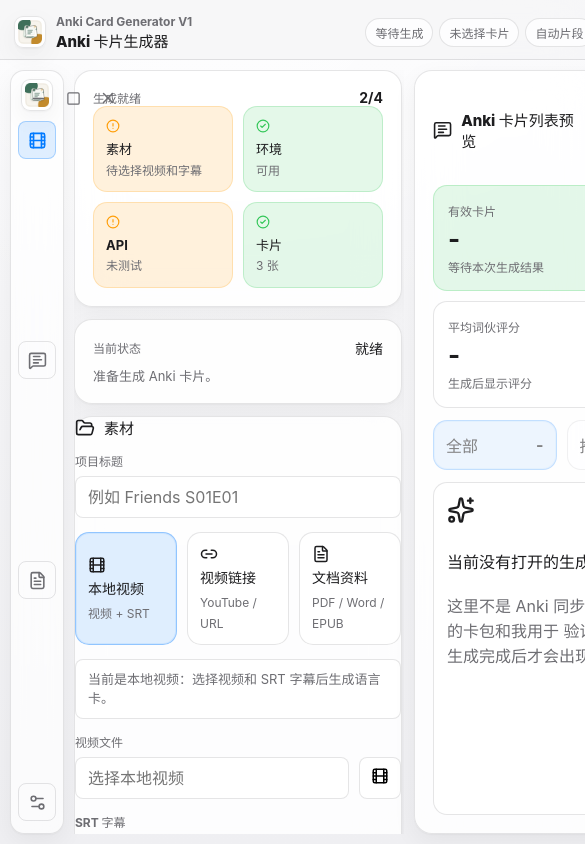
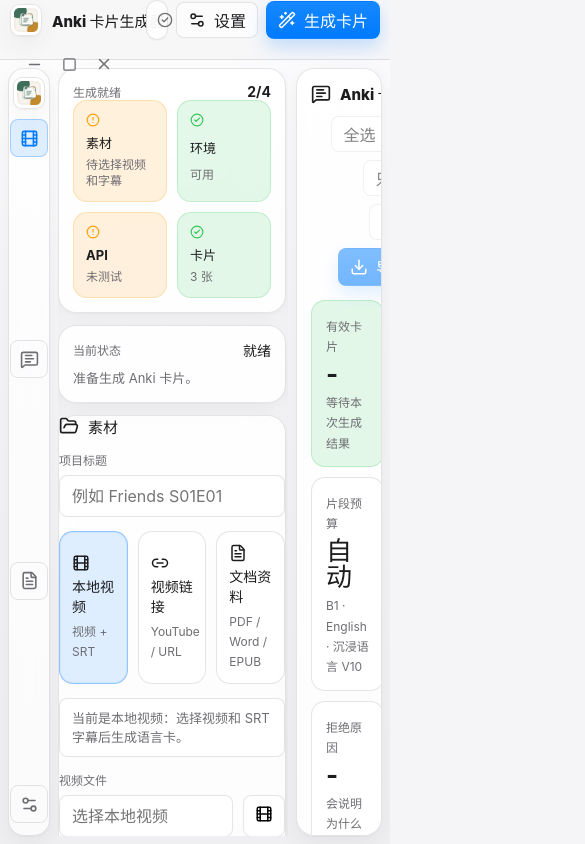
Before and after one commit to zixuanzhou0-ai/Anki-card-generator, a React (Vite) app: page / in a window 390 px wide. Shown: the top 844 px of the page, 585 px wide, since content can reach past the window. Built offline with nearby package versions, Linux system fonts and the light colour scheme.

Commit message:
Fix desktop responsive layout

```diff
--- a/src/app.css
+++ b/src/app.css
@@ -73,7 +73,7 @@
 
 body {
   margin: 0;
-  min-width: 1120px;
+  min-width: 0;
   background: var(--bg);
 }
 
@@ -120,9 +120,9 @@
   position: relative;
   z-index: 20;
   display: grid;
-  grid-template-columns: auto 1fr auto;
-  align-items: center;
-  gap: 18px;
+  grid-template-columns: minmax(180px, auto) minmax(0, 1fr) auto;
+  align-items: center;
+  gap: 12px;
   height: var(--topbar-h);
   padding: 0 16px 0 14px;
   border-bottom: 1px solid var(--line);
@@ -187,6 +187,7 @@
   display: inline-flex;
   align-items: center;
   gap: 8px;
+  min-width: 0;
   max-width: min(520px, 46vw);
   padding: 7px 12px;
   color: var(--muted);
@@ -194,6 +195,13 @@
   border-radius: 999px;
   background: var(--surface-raised);
   box-shadow: 0 1px 1px rgba(0, 0, 0, 0.03);
+}
+
+.status-chip span {
+  min-width: 0;
+  overflow: hidden;
+  text-overflow: ellipsis;
+  white-space: nowrap;
 }
 
 .status-chip strong {
@@ -207,6 +215,7 @@
 
 .topbar-actions {
   display: inline-flex;
+  min-width: 0;
   align-items: center;
   justify-content: flex-end;
   gap: 8px;
@@ -275,7 +284,7 @@
 
 .desktop-workspace {
   display: grid;
-  grid-template-columns: 58px minmax(320px, 370px) minmax(620px, 1fr);
+  grid-template-columns: 58px minmax(300px, 370px) minmax(0, 1fr);
   gap: 14px;
   height: calc(100vh - var(--topbar-h));
   padding: 14px;
@@ -311,6 +320,7 @@
   justify-content: center;
   gap: 8px;
   min-height: 36px;
+  white-space: nowrap;
   border: 1px solid var(--line);
   border-radius: var(--radius-xs);
   font-weight: 690;
@@ -435,6 +445,7 @@
 
 .panel-heading {
   display: flex;
+  min-width: 0;
   align-items: center;
   gap: 9px;
   color: var(--text);
@@ -442,9 +453,13 @@
 
 .panel-heading h3 {
   margin: 0;
+  min-width: 0;
+  overflow: hidden;
   font-size: 15px;
   font-weight: 760;
   letter-spacing: 0;
+  text-overflow: ellipsis;
+  white-space: nowrap;
 }
 
 .label,
@@ -949,8 +964,18 @@
   gap: 12px;
 }
 
+.preview-header {
+  align-items: flex-start;
+  flex-wrap: wrap;
+}
+
+.preview-header .panel-heading {
+  flex: 1 1 180px;
+}
+
 .preview-actions {
   display: flex;
+  flex: 2 1 360px;
   flex-wrap: wrap;
   align-items: center;
   justify-content: flex-end;
@@ -1709,23 +1734,121 @@
   cursor: nesw-resize;
 }
 
-@media (max-width: 1240px) {
+@media (max-width: 1400px) {
+  .brand-lockup {
+    min-width: 180px;
+  }
+
+  .brand-lockup .eyebrow {
+    display: none;
+  }
+
+  .mini-summary {
+    display: none;
+  }
+
+  .status-chip {
+    max-width: min(340px, 32vw);
+  }
+
+  .ghost-button,
+  .primary-button {
+    padding-right: 11px;
+    padding-left: 11px;
+  }
+
   .desktop-workspace {
-    grid-template-columns: 54px minmax(300px, 330px) minmax(620px, 1fr);
+    grid-template-columns: 48px minmax(220px, 260px) minmax(0, 1fr);
     gap: 10px;
     padding: 10px;
   }
 
   .review-dashboard {
+    grid-template-columns: repeat(2, minmax(0, 1fr));
+  }
+
+  .review-filters {
     grid-template-columns: repeat(3, minmax(0, 1fr));
-  }
-
-  .review-filters {
-    grid-template-columns: repeat(5, minmax(0, 1fr));
   }
 
   .preview-layout {
     grid-template-columns: minmax(220px, 280px) minmax(0, 1fr);
+  }
+}
+
+@media (max-width: 980px) {
+  .topbar {
+    grid-template-columns: minmax(150px, auto) minmax(0, 1fr) auto;
+    gap: 8px;
+    padding-right: 10px;
+    padding-left: 10px;
+  }
+
+  .brand-lockup {
+    min-width: 150px;
+  }
+
+  .mini-summary {
+    display: none;
+  }
+
+  .status-chip {
+    max-width: min(260px, 30vw);
+    padding-right: 10px;
+    padding-left: 10px;
+  }
+
+  .status-chip svg {
+    flex: 0 0 auto;
+  }
+
+  .desktop-workspace {
+    grid-template-columns: 42px minmax(190px, 230px) minmax(0, 1fr);
+    gap: 8px;
+    padding: 8px;
+  }
+
+  .app-rail {
+    border-radius: 16px;
+  }
+
+  .control-column > .panel,
+  .preview-panel {
+    padding: 14px;
+  }
+
+  .review-dashboard,
+  .review-filters {
+    grid-template-columns: repeat(2, minmax(0, 1fr));
+  }
+
+  .preview-actions {
+    flex-basis: 100%;
+  }
+
+  .preview-layout {
+    grid-template-columns: minmax(0, 1fr);
+  }
+
+  .segment-list {
+    max-height: 210px;
+  }
+
+  .segment-detail {
+    overflow: visible;
+  }
+
+  .segment-toolbar {
+    flex-wrap: wrap;
+  }
+
+  .media-preview {
+    min-height: 170px;
+  }
+
+  .segment-copy,
+  .edit-grid {
+    grid-template-columns: minmax(0, 1fr);
   }
 }
 
```
